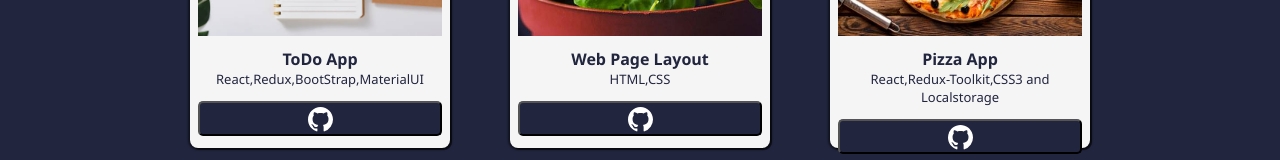
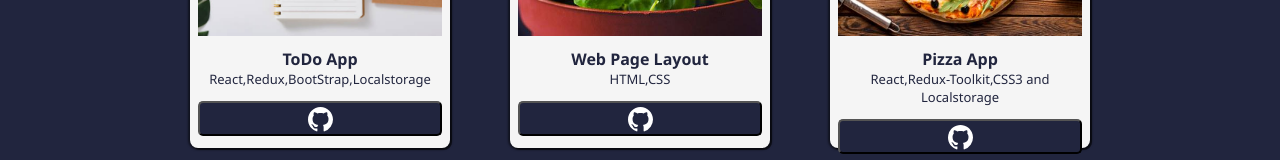
Before and after one commit to dipu-kr/my-portfolio-app, a React (Create React App) app: page / in a window 1280 px wide. Shown: the part 1900-2060 px from the top of the page. Built offline with nearby package versions, Linux system fonts and the light colour scheme.

Commit message:
modified

```diff
--- a/src/assets/data.js
+++ b/src/assets/data.js
@@ -34,7 +34,7 @@ export const dataList = [
     id: 4,
     name: "ToDo App",
     image: Proj4,
-    skills: "React,Redux,BootStrap,MaterialUI",
+    skills: "React,Redux,BootStrap,Localstorage",
     link: "https://react-redux-todo-app1.netlify.app",
     githubLink: "https://github.com/dipu-kr/react-redux-todo-app",
   },
```
